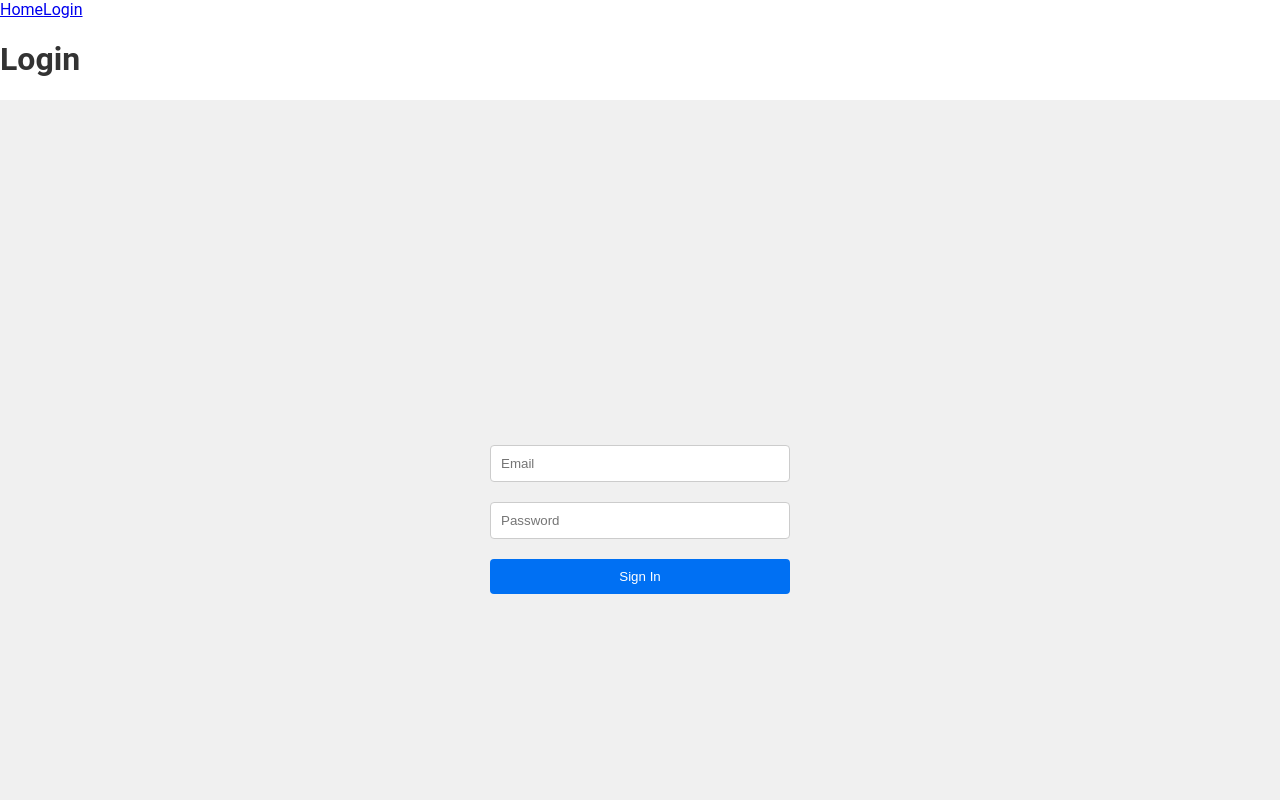
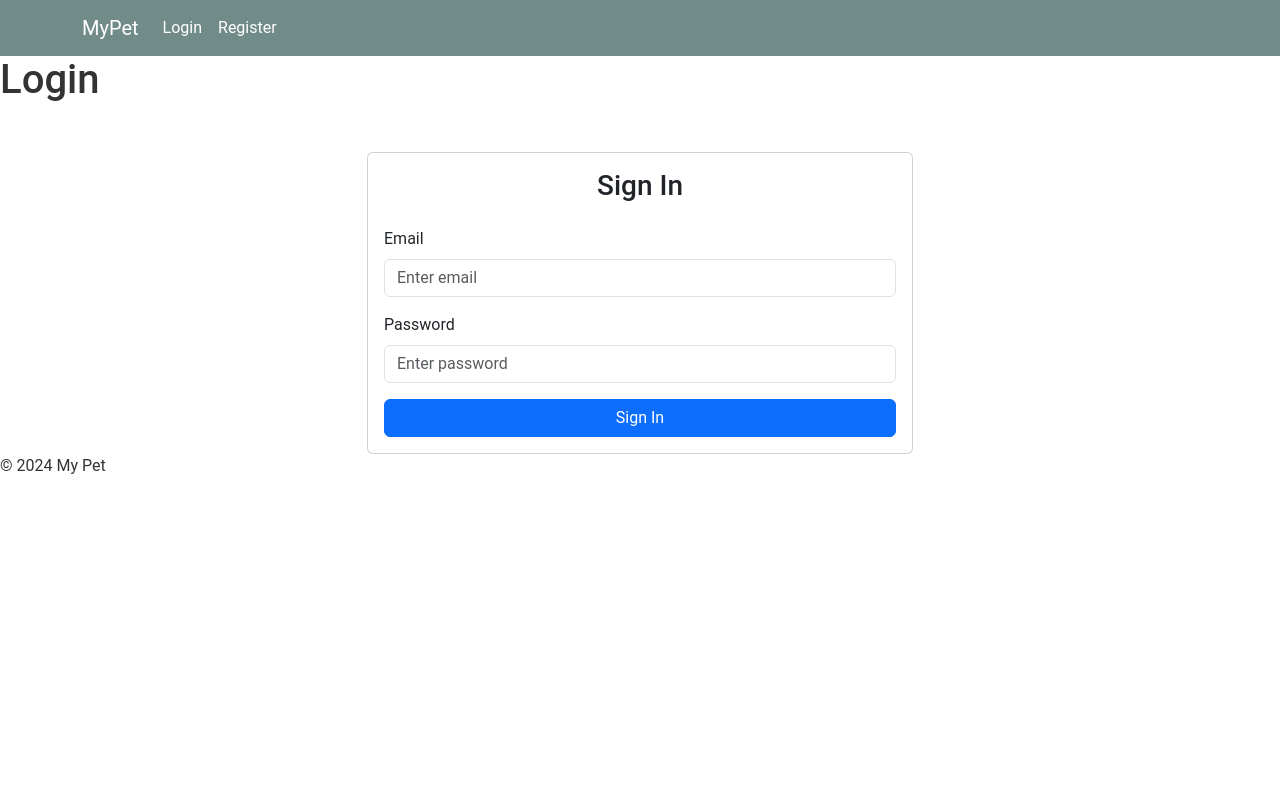
Before and after one commit to diegoavellanedat17/my-pet, a Next.js app: page /login in a window 1280 px wide. Shown: the top 800 px of the page. Built offline with nearby package versions, Linux system fonts and the light colour scheme; no server answers; what aws-amplify would draw is missing.

Commit message:
react bootsrap and navvbar login implementation

```diff
--- a/app/layout.tsx
+++ b/app/layout.tsx
@@ -1,12 +1,15 @@
 'use client';
+import 'bootstrap/dist/css/bootstrap.min.css';
 import { ThemeProvider } from 'styled-components';
 import Header from '@/components/Header';
 import Footer from '@/components/Footer';
+import Navbar from '@/components/SimpleNavbar';
 import GlobalStyle from '../src/styles/GlobalStyle';
 import { theme } from '../src/styles/theme';
 import '../src/styles/globals.css';
 import { Amplify } from 'aws-amplify';
 import awsConfig from '../src/aws-exports';
+import SimpleNavbar from '@/components/SimpleNavbar';
 
 Amplify.configure(awsConfig);
 
@@ -17,10 +20,13 @@ export default function RootLayout({
 }) {
   return (
     <html lang="en">
+      <head>
+        <meta name="viewport" content="width=device-width, initial-scale=1" />
+      </head>
       <body>
         <ThemeProvider theme={theme}>
           <GlobalStyle />
-          <Header />
+          <SimpleNavbar />
           {children}
           <Footer />
         </ThemeProvider>
--- a/package.json
+++ b/package.json
@@ -10,10 +10,13 @@
   },
   "dependencies": {
     "@aws-amplify/ui-react": "^6.1.12",
+    "@popperjs/core": "^2.11.8",
     "@types/styled-components": "^5.1.34",
     "aws-amplify": "^6.3.8",
+    "bootstrap": "^5.3.3",
     "next": "14.2.4",
     "react": "^18",
+    "react-bootstrap": "^2.10.4",
     "react-dom": "^18",
     "styled-components": "^6.1.11"
   },
--- a/src/components/AuthComponent.tsx
+++ b/src/components/AuthComponent.tsx
@@ -1,7 +1,7 @@
 import { signIn } from 'aws-amplify/auth';
 import { useState } from 'react';
 import { useRouter } from 'next/navigation';
-import styles from '../styles/Auth.module.css';
+import { Container, Row, Col, Card, Form, Button } from 'react-bootstrap';
 
 export default function AuthComponent() {
   const [email, setEmail] = useState('');
@@ -18,30 +18,55 @@ export default function AuthComponent() {
     }
   };
 
-  //   const signInWithGoogle = async () => {
-  //     try {
-  //       await Auth.federatedSignIn({ provider: 'Google' });
-  //     } catch (error) {
-  //       console.error('Error signing in with Google', error);
-  //     }
-  //   };
+  // const signInWithGoogle = async () => {
+  //   try {
+  //     await Auth.federatedSignIn({ provider: 'Google' });
+  //   } catch (error) {
+  //     console.error('Error signing in with Google', error);
+  //   }
+  // };
 
   return (
-    <div className={styles.authContainer}>
-      <input
+    <Container className="mt-5">
+      <Row className="justify-content-center">
+        <Col md={6}>
+          <Card>
+            <Card.Body>
+              <h3 className="card-title text-center mb-4">Sign In</h3>
+              <Form>
+                <Form.Group className="mb-3" controlId="formEmail">
+                  <Form.Label>Email</Form.Label>
+                  <Form.Control
                     type="email"
-        placeholder="Email"
+                    placeholder="Enter email"
                     value={email}
                     onChange={(e) => setEmail(e.target.value)}
                   />
-      <input
+                </Form.Group>
+                <Form.Group className="mb-3" controlId="formPassword">
+                  <Form.Label>Password</Form.Label>
+                  <Form.Control
                     type="password"
-        placeholder="Password"
+                    placeholder="Enter password"
                     value={password}
                     onChange={(e) => setPassword(e.target.value)}
                   />
-      <button onClick={userSignIn}>Sign In</button>
-      {/* <button onClick={signInWithGoogle}>Sign In with Google</button> */}
-    </div>
+                </Form.Group>
+                <Button
+                  variant="primary"
+                  className="w-100"
+                  onClick={userSignIn}
+                >
+                  Sign In
+                </Button>
+                {/* <Button variant="secondary" className="w-100 mt-3" onClick={signInWithGoogle}>
+                  Sign In with Google
+                </Button> */}
+              </Form>
+            </Card.Body>
+          </Card>
+        </Col>
+      </Row>
+    </Container>
   );
 }
--- /dev/null
+++ b/src/components/SimpleNavbar.tsx
@@ -0,0 +1,36 @@
+import styled from 'styled-components';
+
+import Link from 'next/link';
+import { Navbar, Container, Nav } from 'react-bootstrap';
+
+const StyledNavbar = styled(Navbar)`
+  background-color: #718c88;
+`;
+
+const SimpleNavbar = () => {
+  return (
+    <StyledNavbar expand="lg">
+      <Container>
+        <Navbar.Brand as={Link} href="/" className="text-white">
+          MyPet
+        </Navbar.Brand>
+        <Navbar.Toggle
+          aria-controls="basic-navbar-nav"
+          className="text-white"
+        />
+        <Navbar.Collapse id="basic-navbar-nav">
+          <Nav className="ml-auto">
+            <Nav.Link as={Link} href="/login" className="text-white">
+              Login
+            </Nav.Link>
+            <Nav.Link as={Link} href="/register" className="text-white">
+              Register
+            </Nav.Link>
+          </Nav>
+        </Navbar.Collapse>
+      </Container>
+    </StyledNavbar>
+  );
+};
+
+export default SimpleNavbar;
--- a/src/styles/Hero.styles.ts
+++ b/src/styles/Hero.styles.ts
@@ -6,11 +6,13 @@ export const HeroSection = styled.section`
   align-items: center;
   justify-content: center;
   background: linear-gradient(
-    90deg,
+    180deg,
     rgba(113, 140, 136, 1) 0%,
     rgba(94, 120, 117, 1) 100%
   );
   min-height: 100vh;
+  padding: 1rem;
+  box-sizing: border-box;
 
   ${(props) => props.theme.breakpoints.sm} {
   }
@@ -48,7 +50,7 @@ export const HeroContent = styled.div`
 `;
 
 export const HeroImageWrapper = styled.div`
-  width: 70%;
+  width: 80%;
   max-width: 500px;
   border-radius: 10px;
   overflow: hidden;
--- a/src/styles/Home.styles.ts
+++ b/src/styles/Home.styles.ts
@@ -7,7 +7,7 @@ export const Container = styled.div`
   justify-content: center;
   height: 100vh;
   font-family: ${(props) => props.theme.fonts.body};
-  background-color: ${(props) => props.theme.colors.background};
+  background-color: ${(props) => props.theme.colors.text};
 `;
 
 export const Header = styled.header`
--- a/src/styles/theme.ts
+++ b/src/styles/theme.ts
@@ -18,6 +18,7 @@ export const theme: DefaultTheme = {
     body: 'Roboto, sans-serif',
   },
   colors: {
+    mainBackground: '#718c88',
     light_text: '#fff',
     text: '#333',
     background: '#fff',
```
Also changed, not shown: 2 other files (tests, documents, lock files or other folders). Lines whose indentation alone changed are shown as unchanged.
